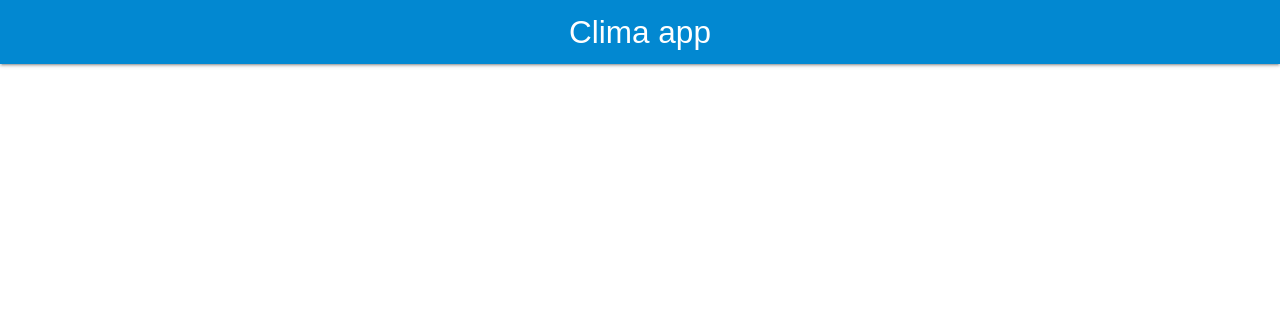
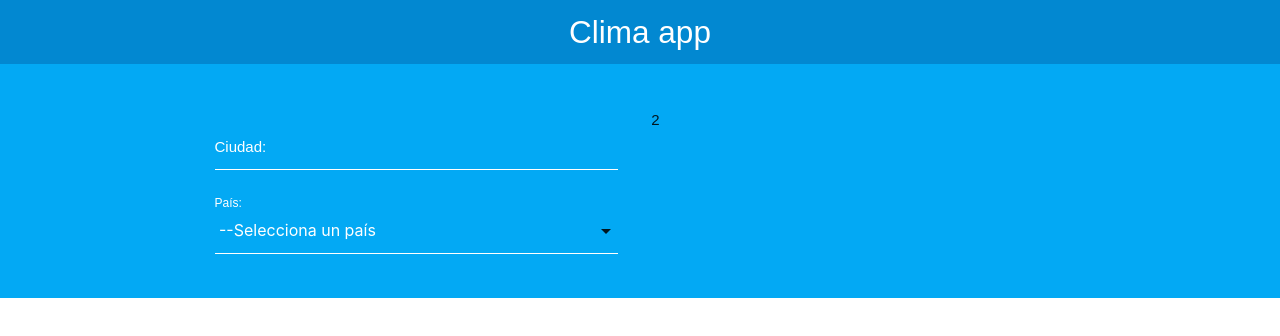
Before and after one commit to PixelsFarm/clima, a React (Create React App) app: page / in a window 1280 px wide. Shown: the top 336 px of the page. Built offline with nearby package versions, Linux system fonts and the light colour scheme.

Commit message:
Crear componente Formulario

```diff
--- a/src/App.js
+++ b/src/App.js
@@ -1,14 +1,26 @@
 import React, {Fragment} from 'react'
-import Header from './components/Header'
+import Header from "./components/Header";
+import Formulario from "./components/Formulario";
 
 function App() {
     return (
-        <Fragment>
-            <Header
-                titulo='Clima app'
-            />
-        </Fragment>
-    );
+		<Fragment>
+			<Header titulo="Clima app" />
+
+			<div className="contenedor-form">
+				<div className="container">
+					<div className="row">
+						<div className="col m6 s12">
+							<Formulario />
+						</div>
+						<div className="col m6 s12">
+							2
+						</div>
+					</div>
+				</div>
+			</div>
+		</Fragment>
+	);
 }
 
 export default App;
--- /dev/null
+++ b/src/components/Formulario.jsx
@@ -0,0 +1,27 @@
+import React from 'react'
+
+const Formulario = () => {
+    return (
+        <form>
+            <div className="input-field col s12">
+                <input
+                    type="text"
+                    name="ciudad"
+                    id="ciudad"
+                />
+                <label htmlFor="ciudad">Ciudad: </label>
+            </div>
+            <div className="input-field col s12">
+                <select
+                    name="pais"
+                    id="pais"
+                >
+                    <option value=""> --Selecciona un país</option>
+                </select>
+                <label htmlFor="pais">País: </label>
+            </div>
+        </form>
+    );
+}
+
+export default Formulario;
```
Also changed, not shown: 1 other file (tests, documents, lock files or other folders).
